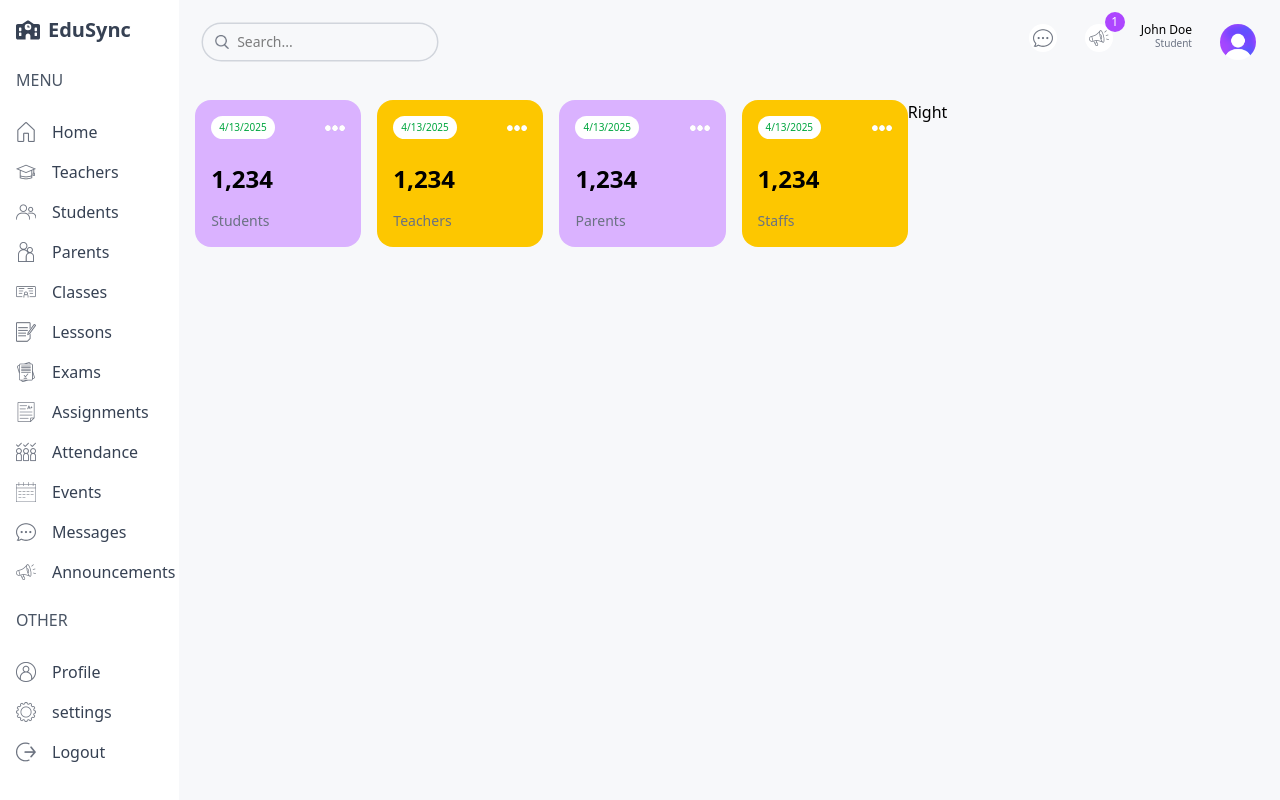
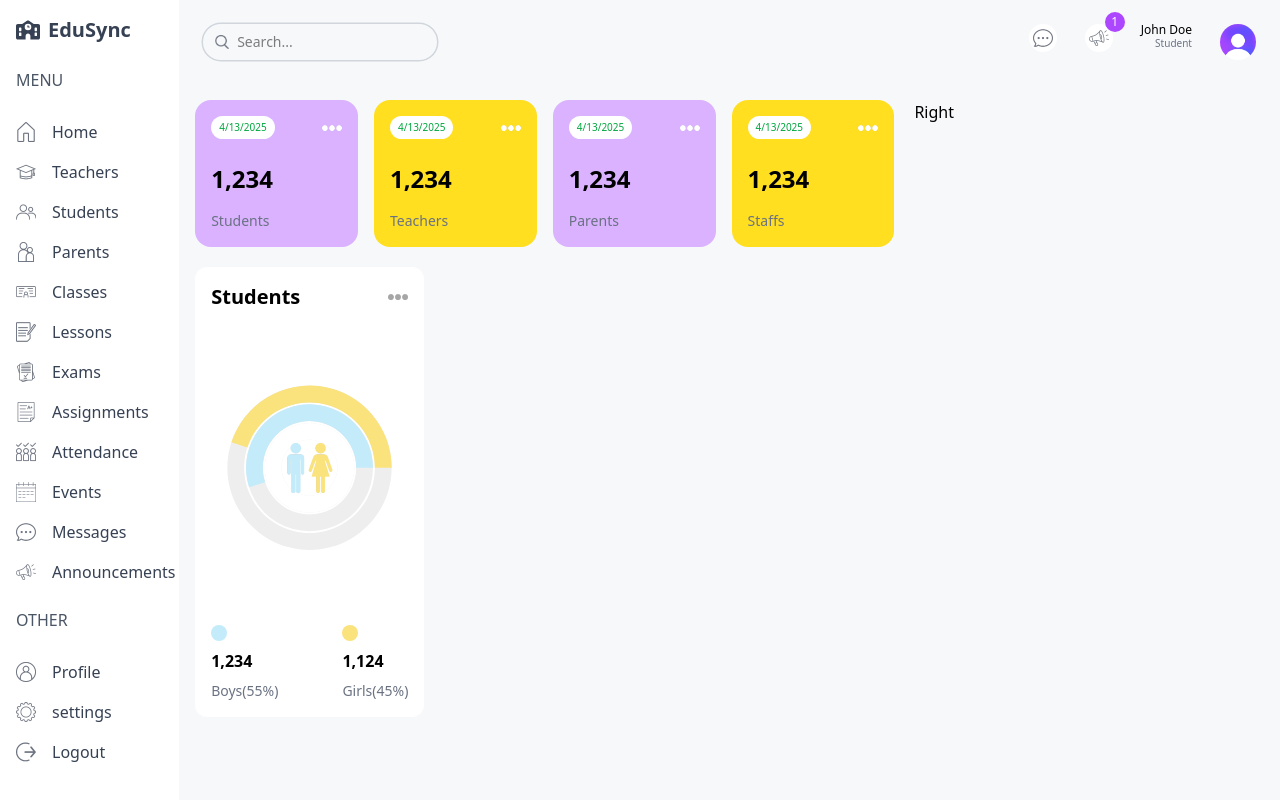
Before and after one commit to rawdaymohamed/edu-sync, a Next.js app: page /dashboard/admin in a window 1280 px wide. Built offline with nearby package versions, Linux system fonts and the light colour scheme.

Commit message:
Feat: Add CountChart using recharts

```diff
--- a/src/app/dashboard/admin/page.tsx
+++ b/src/app/dashboard/admin/page.tsx
@@ -1,18 +1,30 @@
+import CountChart from "@/components/CountChart";
 import UserCard from "@/components/UserCard";
 import React from "react";
 
 const AdminPage = () => {
   return (
-    <div className="p-4 flex flex-col md:flex-row h-full">
+    <div className="p-4 flex flex-col gap-5 md:flex-row h-full">
       {/* Left */}
       <div className="w-full md:w-1/2 lg:w-2/3 h-full">
         {/* User Cards */}
-        <div className="flex gap-4 justify-between flex-wrap">
+        <div className="flex gap-4 justify-between flex-wrap mb-5">
           <UserCard type="student" />
           <UserCard type="teacher" />
           <UserCard type="parent" />
           <UserCard type="staff" />
         </div>
+        {/* Middle charts */}
+        <div className="flex gap-4 flex-col lg:flex-row w-full">
+          <div className="w-full lg:w-1/3 h-[450px]">
+            <CountChart />
+          </div>
+          <div className="w-full lg:w-2/3 h-[450px]">
+
+          </div>
+        </div>
+        {/* Bottom Charts */}
+        <div className=""></div>
       </div>
 
       {/* Right */}
--- /dev/null
+++ b/src/components/CountChart.tsx
@@ -0,0 +1,64 @@
+"use client";
+import React from "react";
+import Image from "next/image";
+import { RadialBarChart, RadialBar, ResponsiveContainer } from "recharts";
+
+const data = [
+  {
+    name: "Total",
+    count: 100,
+    fill: "#fff",
+  },
+  {
+    name: "Boys",
+    count: 55,
+    fill: "#C3EBFA",
+  },
+  {
+    name: "Girls",
+    count: 45,
+    fill: "#fae27c",
+  },
+];
+
+const CountChart = () => {
+  return (
+    <div className="w-full h-full bg-white rounded-xl p-4">
+      {/* Title */}
+      <div className="flex justify-between items-center">
+        <h1 className="capitalize font-bold text-xl">Students</h1>
+        <Image src="/moreDark.png" width={20} height={20} alt="more" />
+      </div>
+      {/* Chart */}
+      <div className="relative w-full h-[75%]">
+        <ResponsiveContainer>
+          <RadialBarChart
+            cx="50%"
+            cy="50%"
+            innerRadius="40%"
+            outerRadius="100%"
+            barSize={30}
+            data={data}
+          >
+            <RadialBar background dataKey="count" />
+          </RadialBarChart>
+        </ResponsiveContainer>
+        <Image src="/maleFemale.png" alt="male female" width={50} height={50} className="absolute top-1/2 left-1/2 -translate-x-1/2 -translate-y-1/2" />
+      </div>
+      {/* Bottom */}
+      <div className="flex flex-row justify-center gap-16">
+        <div className="flex flex-col gap-2">
+          <div className="w-4 h-4 bg-[#C3EBFA] rounded-full" />
+          <span className="font-bold">1,234</span>
+          <h2 className="text-sm text-gray-500">Boys(55%)</h2>
+        </div>
+        <div className="flex flex-col gap-2">
+          <div className="w-4 h-4 bg-[#fae27c] rounded-full" />
+          <span className="font-bold">1,124</span>
+          <h2 className="text-sm text-gray-500">Girls(45%)</h2>
+        </div>
+      </div>
+    </div>
+  );
+};
+export default CountChart;
--- a/src/components/UserCard.tsx
+++ b/src/components/UserCard.tsx
@@ -3,7 +3,7 @@ import React from "react";
 
 const UserCard = ({ type }: { type: string }) => {
   return (
-    <div className="rounded-2xl odd:bg-purple-300 even:bg-yellow-400 p-4 flex-1 min-h-[130px]">
+    <div className="rounded-2xl odd:bg-purple-300 even:bg-yellow-300 p-4 flex-1 min-h-[130px]">
       <div className="flex justify-between items-center mb-3">
         <span className="text-[10px] px-2 py-1 bg-white text-green-600 rounded-full w-fit">
           4/13/2025
```
